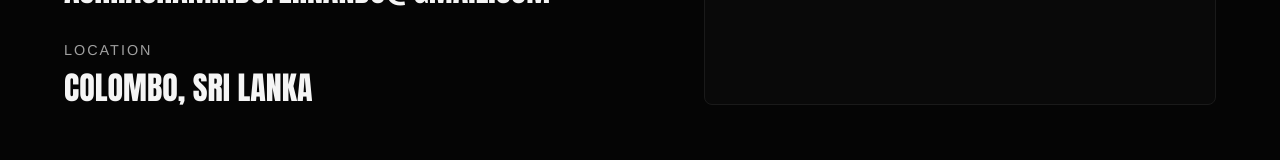
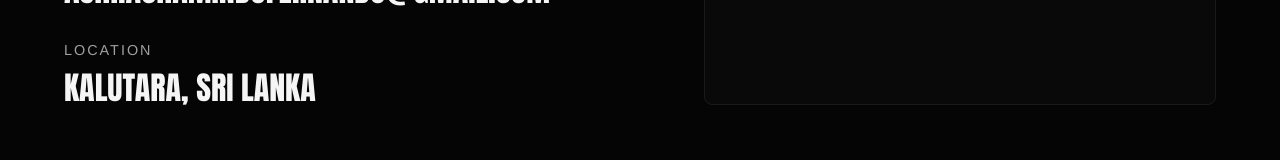
Before and after one commit to chamindufernando2002-lang/chamindu-fernando, a Next.js app: page / in a window 1280 px wide. Shown: the part 3968-4128 px from the top of the page. Built offline with nearby package versions, Linux system fonts and the light colour scheme; a web font is replaced by a local one.

Commit message:
Change the contact details

```diff
--- a/src/components/Sections/Contact/Contact.jsx
+++ b/src/components/Sections/Contact/Contact.jsx
@@ -55,7 +55,7 @@ const Contact = () => {
             </div>
             <div className="contact-detail-item">
               <span className="detail-label">Location</span>
-              <span className="heading-font detail-value">Colombo, Sri Lanka</span>
+              <span className="heading-font detail-value">Kalutara, Sri Lanka</span>
             </div>
           </div>
         </motion.div>
```
